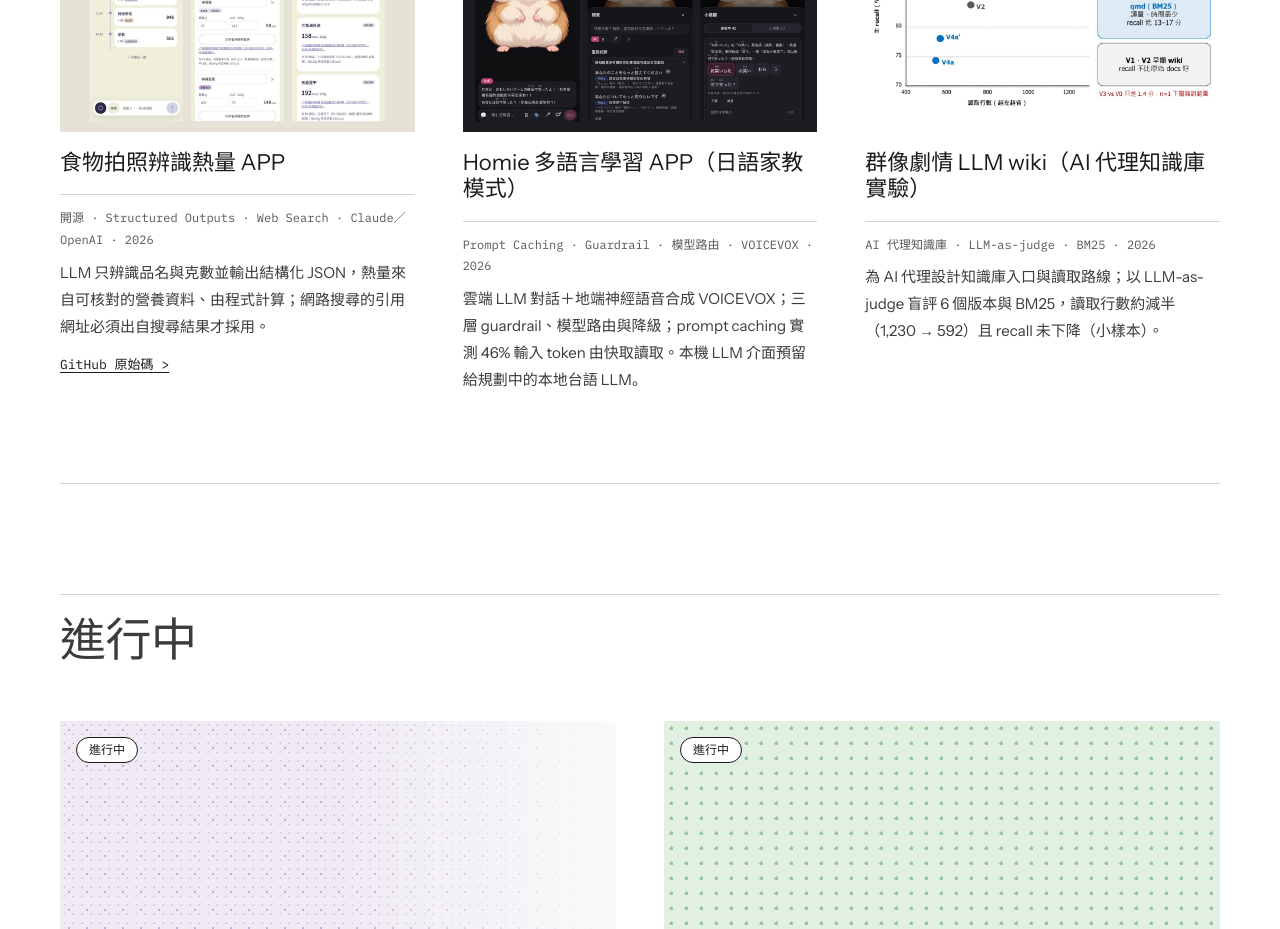
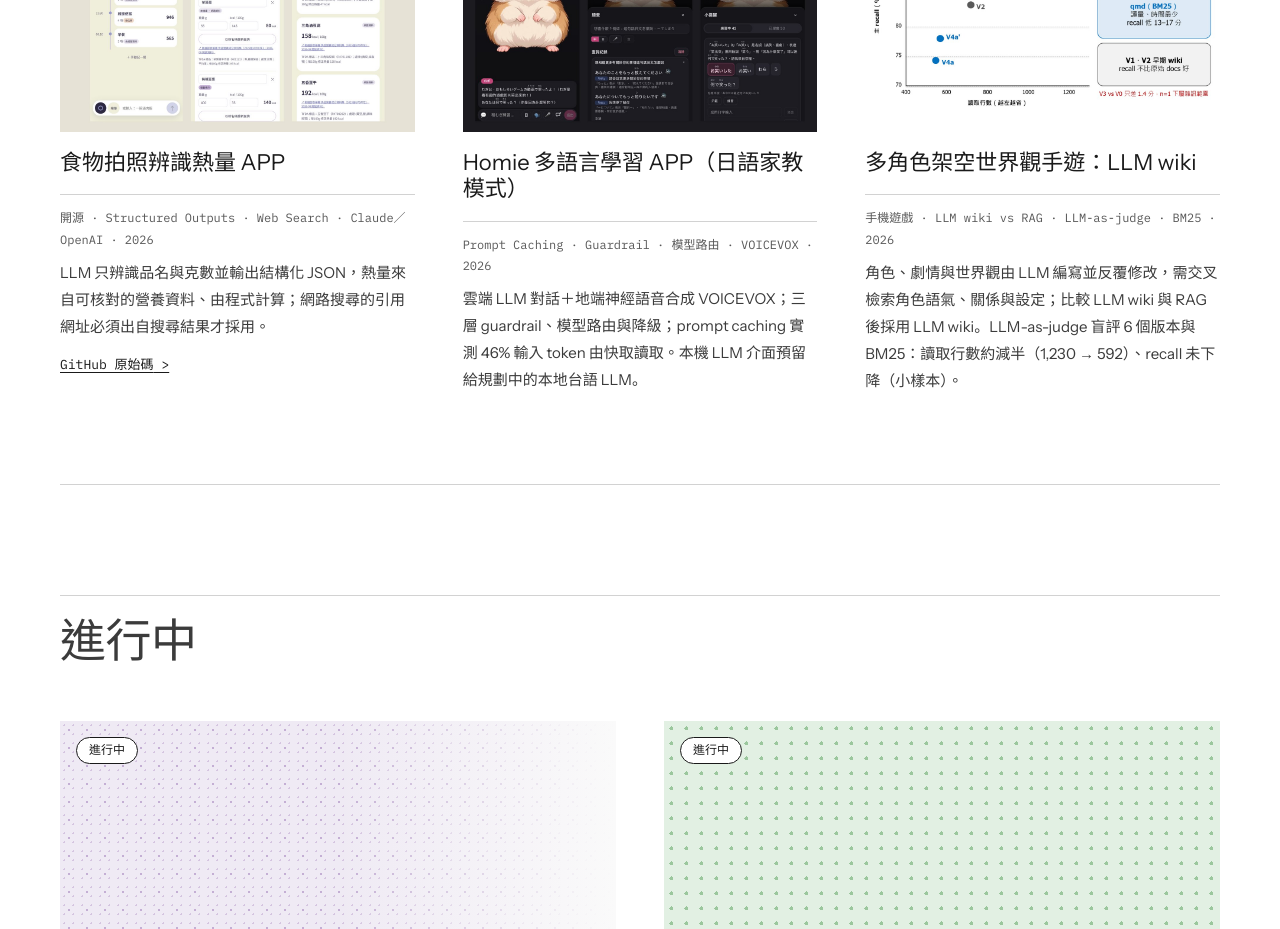
Before and after one commit to brian901106/brian901106.github.io, a React (Vite) app: page / in a window 1280 px wide. Shown: the part 2820-3749 px from the top of the page. Built offline with nearby package versions, Linux system fonts and the light colour scheme.

Commit message:
LLM wiki 專案卡改名為多角色架空世界觀手遊，補上採用 LLM wiki 的脈絡

```diff
--- a/src/App.tsx
+++ b/src/App.tsx
@@ -57,9 +57,9 @@ const llmProjects = [
   {
     img: wikiRecallImg,
     alt: '散佈圖：各版本知識庫的讀取行數與 recall，V3 讀量約為原始文件的一半且 recall 未下降',
-    title: '群像劇情 LLM wiki（AI 代理知識庫實驗）',
-    meta: 'AI 代理知識庫 · LLM-as-judge · BM25 · 2026',
-    desc: '為 AI 代理設計知識庫入口與讀取路線；以 LLM-as-judge 盲評 6 個版本與 BM25，讀取行數約減半（1,230 → 592）且 recall 未下降（小樣本）。',
+    title: '多角色架空世界觀手遊：LLM wiki',
+    meta: '手機遊戲 · LLM wiki vs RAG · LLM-as-judge · BM25 · 2026',
+    desc: '角色、劇情與世界觀由 LLM 編寫並反覆修改，需交叉檢索角色語氣、關係與設定；比較 LLM wiki 與 RAG 後採用 LLM wiki。LLM-as-judge 盲評 6 個版本與 BM25：讀取行數約減半（1,230 → 592）、recall 未下降（小樣本）。',
   },
 ]
 
```
